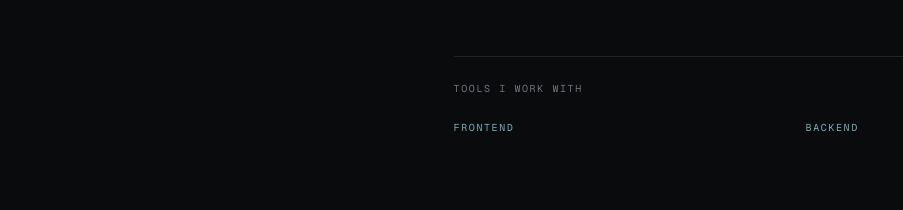
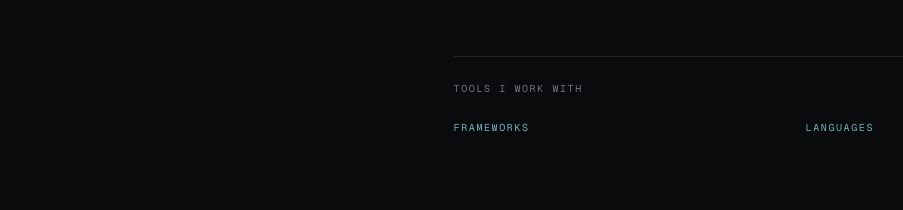
Before and after one commit to Fozzyack/portfolio, a Next.js app: page / in a window 1280 px wide. Shown: the part 1420-1630 px from the top of the page, without its empty margins (76-979 px from the left). Built offline with nearby package versions, Linux system fonts and the light colour scheme.

Commit message:
reorgansises features

```diff
--- a/components/AboutSection.tsx
+++ b/components/AboutSection.tsx
@@ -16,15 +16,11 @@ const details = [
 
 const techStack = [
     {
-        label: "Frontend",
+        label: "Frameworks",
         technologies: [
             {
                 name: "React",
                 icon: "https://img.icons8.com/color/48/react-native.png",
-            },
-            {
-                name: "TypeScript",
-                icon: "https://img.icons8.com/color/48/typescript.png",
             },
             {
                 name: "Next.js",
@@ -34,11 +30,19 @@ const techStack = [
                 name: "Tailwind CSS",
                 icon: "https://img.icons8.com/color/48/tailwind_css.png",
             },
+            {
+                name: ".NET",
+                icon: "https://img.icons8.com/color/48/net-framework.png",
+            },
         ],
     },
     {
-        label: "Backend",
+        label: "Languages",
         technologies: [
+            {
+                name: "TypeScript",
+                icon: "https://img.icons8.com/color/48/typescript.png",
+            },
             {
                 name: "Go",
                 icon: "https://img.icons8.com/color/48/golang.png",
@@ -52,8 +56,12 @@ const techStack = [
                 icon: "https://img.icons8.com/nolan/64/c-sharp-logo.png",
             },
             {
-                name: ".NET",
-                icon: "https://img.icons8.com/color/48/net-framework.png",
+                name: "C",
+                icon: "https://img.icons8.com/color/48/c-programming.png",
+            },
+            {
+                name: "Zig",
+                icon: "https://cdn.simpleicons.org/zig/F7A41D",
             },
         ],
     },
```
